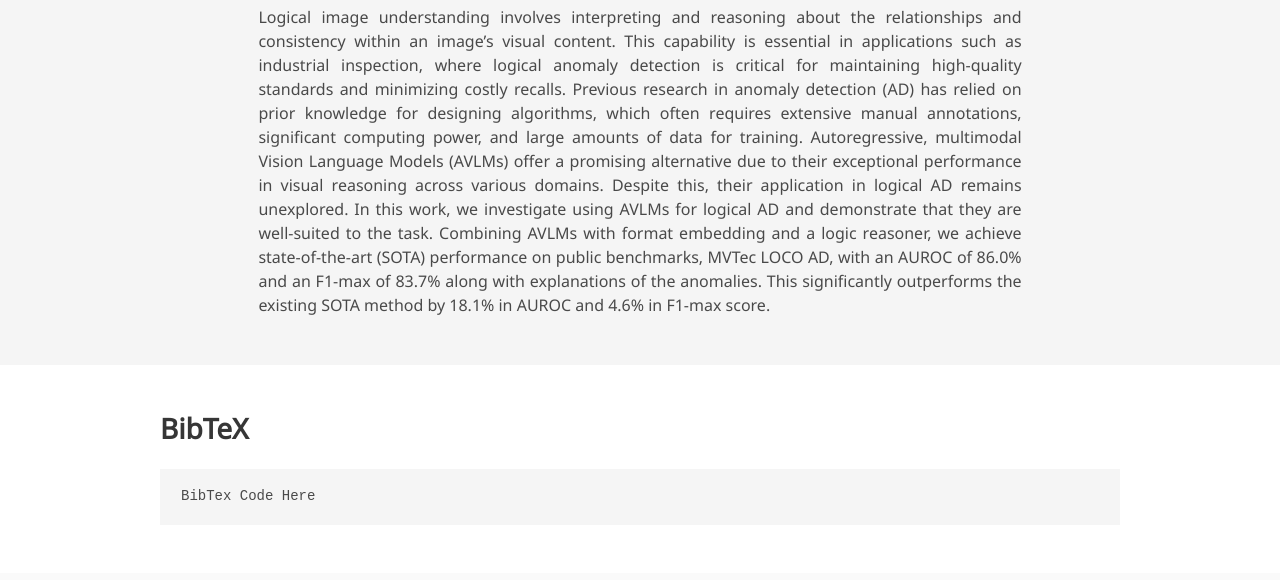
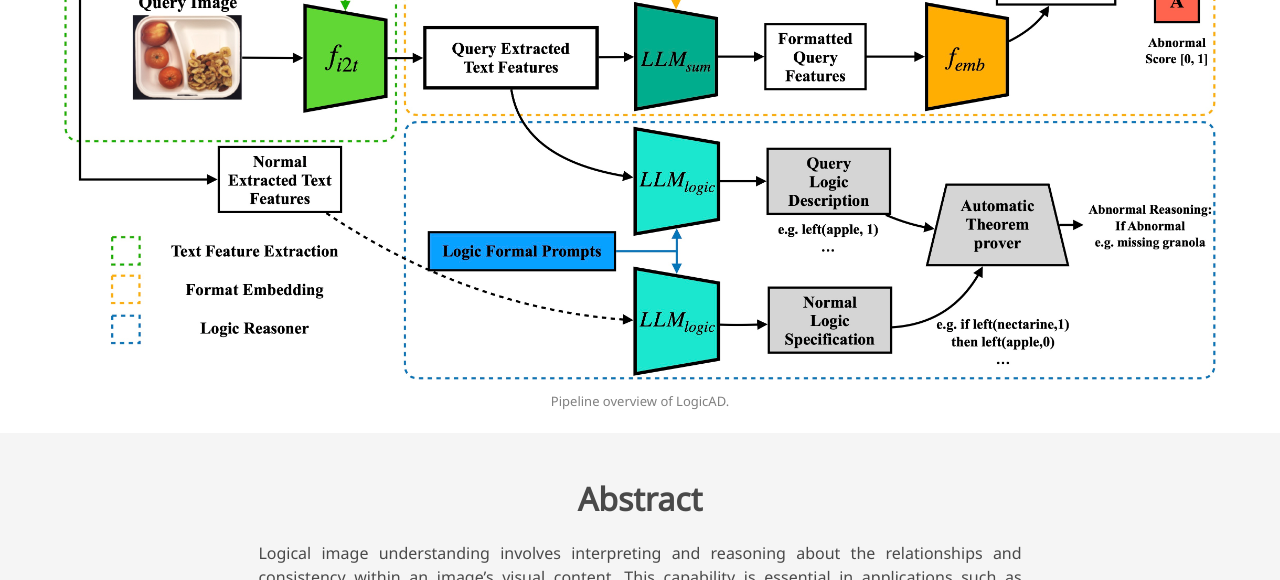
Before and after one commit to jasonjin34/logicad.github.io, a plain HTML site: page index.html in a window 1280 px wide. Shown: the part 698-1278 px from the top of the page. Drawn offline with nearby package versions, Linux system fonts and the light colour scheme; some icons are missing; a web font is replaced by a local one.

Commit message:
fix display issue

```diff
--- a/index.html
+++ b/index.html
@@ -142,7 +142,7 @@
        <div class="item">
         <!-- Your image here -->
         <center></center>
-          <img src="static/images/main_figure_v1-crop.pdf" alt="MY ALT TEXT"/>
+          <img src="static/images/main_figure_v1.jpg" alt="MY ALT TEXT"/>
         </center>
 
         <h4 class="subtitle is-6 has-text-centered" style="margin-top: 0.5em; color: gray; font-size: small;"">
```
Also changed, not shown: static/images/main_figure_v1.jpg (added).
